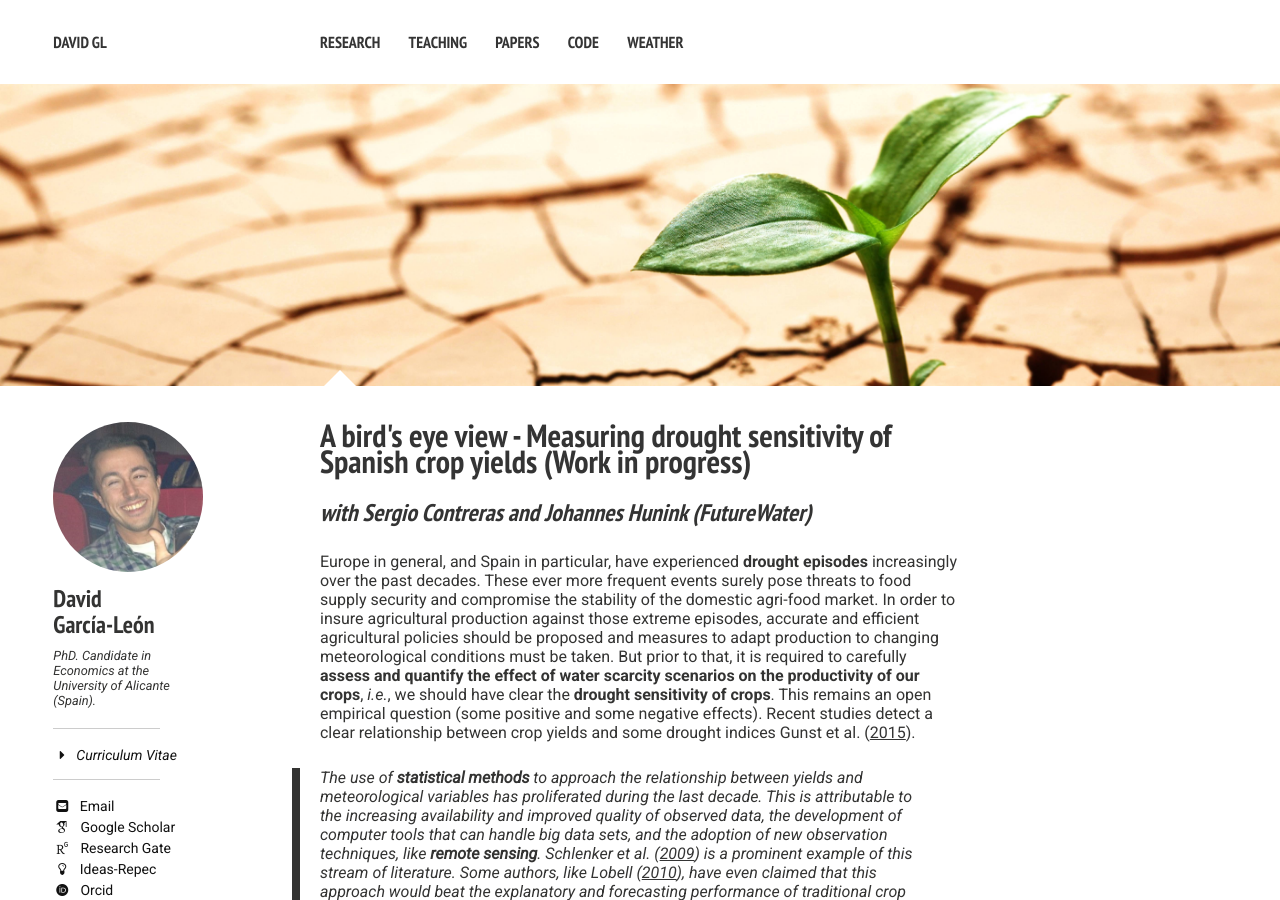
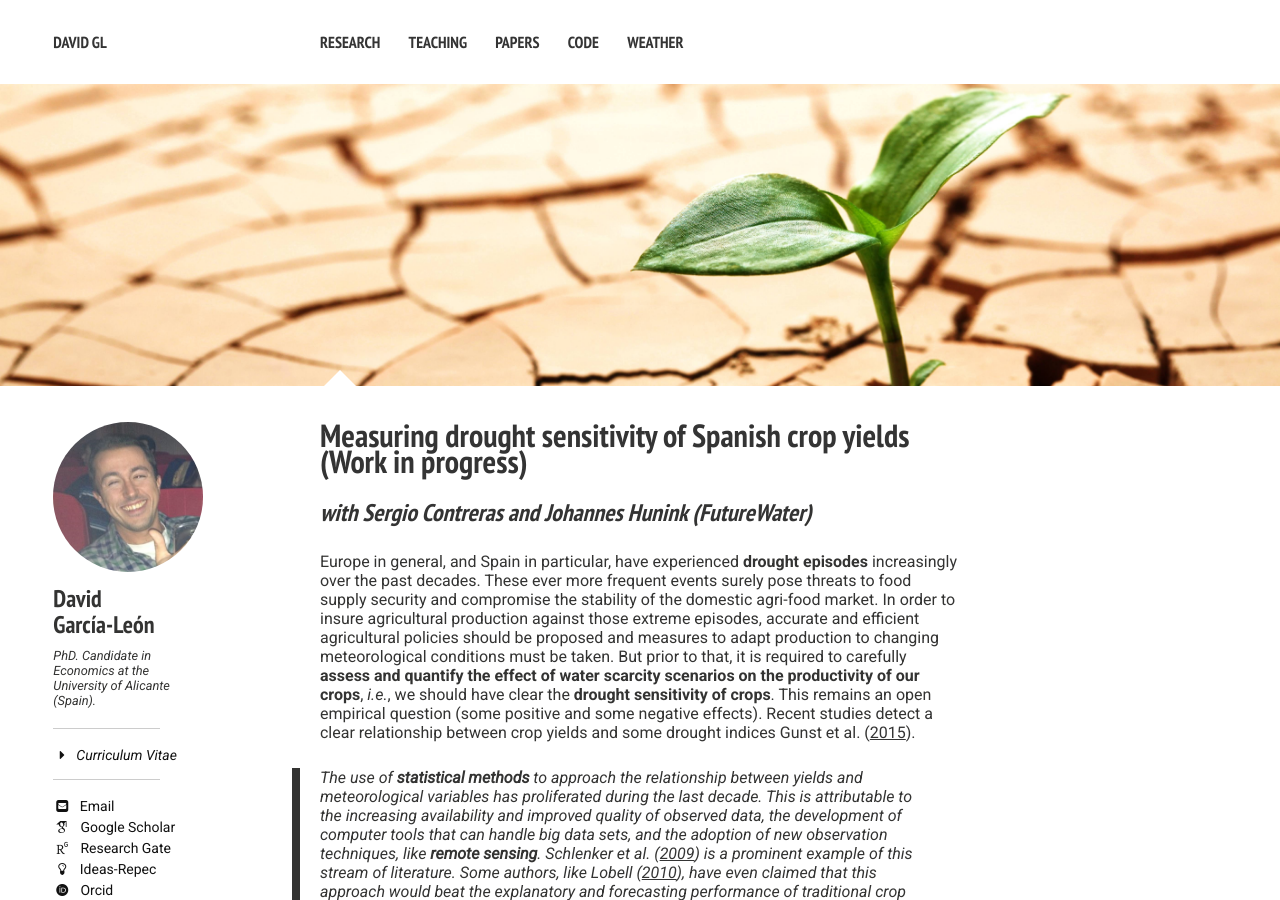
Before and after one commit to David-G-L/minimal_mistakes_site, a Jekyll site: the page built from _posts/2016-01-24-DGL03.md, in a window 1280 px wide and 900 px high. Built offline with Jekyll 4.4.1, drawn with Linux system fonts in a browser that asks for light colours; nearby versions of some CDN libraries; some web fonts are replaced; comment, search, counter and statistics services are not loaded; some of the changed text lies outside the part shown.

Commit message:
Remove 'bird' 20161222

```diff
--- a/_posts/2016-01-24-DGL03.md
+++ b/_posts/2016-01-24-DGL03.md
@@ -1,6 +1,6 @@
 ---
 layout: post
-title: A bird's eye view - Measuring drought sensitivity of Spanish crop yields (Work in progress)
+title: Measuring drought sensitivity of Spanish crop yields (Work in progress)
 excerpt: "Thanks to the Spanish gridded data set on crop surfaces and yields (ESYRCE) and satellite-based drought indicators, we estimate the reactivity and adaptation potential of non-irrigated crop varieties to drought stress levels."
 modified: 2016-01-24
 tags: [weather, droughts, global warming, regions, climate change, agriculture, crop, yields, adaptation, remote sensing, satellite]
```
